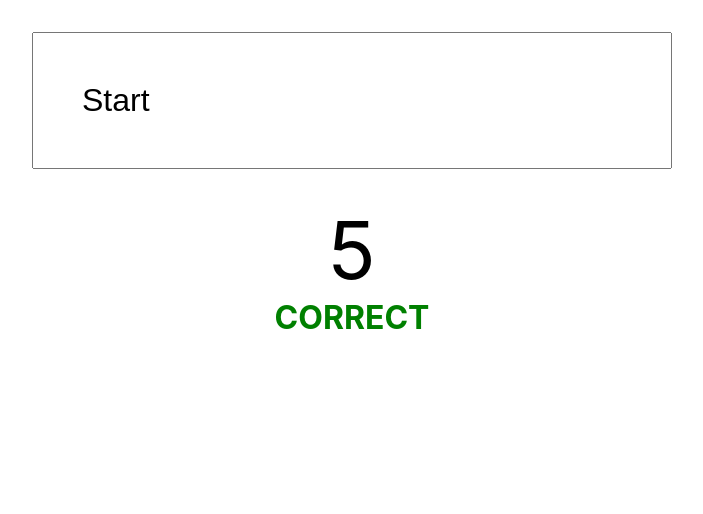
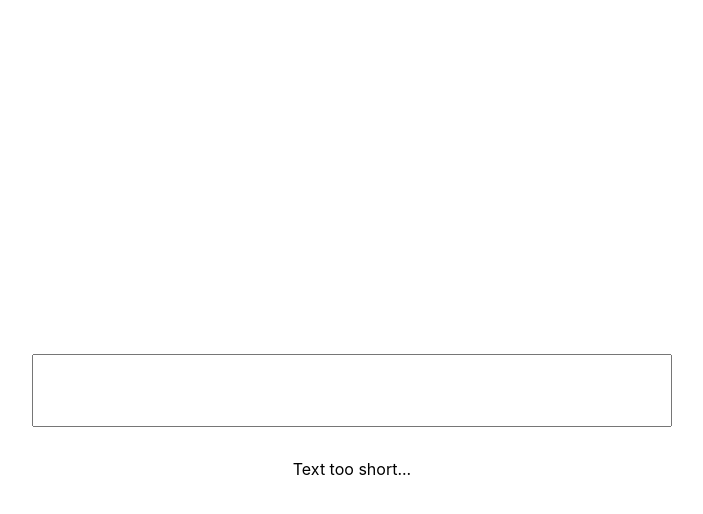
Before and after one commit to bmckenzie93/react-basics-2, a React (Create React App) app: page / in a window 1280 px wide. Shown: the top 514 px of the page, without its empty margins (288-991 px from the left). Built offline with nearby package versions, Linux system fonts and the light colour scheme.

Commit message:
app completed

```diff
--- a/src/App.css
+++ b/src/App.css
@@ -2,11 +2,11 @@
   text-align: center;
 }
 
-.Input {
+.input {
   margin: 2rem auto;
   display: block;
   min-width: 50%;
-  padding: 3rem;
+  padding: 1rem 3rem;
   font-size: 2rem;
 }
 
--- a/src/App.js
+++ b/src/App.js
@@ -1,53 +1,50 @@
-import React, { Component } from 'react'
-import Input from './components/Input'
-import Validation from './components/Validation'
-import Char from './components/Char'
-import '../src/App.css'
+import React, { Component } from 'react';
+import './App.css';
+import Validation from './components/Validation/Validation'
+import Char from './components/Char/Char'
+
+
 
 export default class App extends Component {
   state = {
-    inputValue: 'Start',
-    inputLength: 5,
-    charArr: null
+    userInput: ''
   }
 
-  getLengthHandler = (e) => {
-    const input = e.target.value;
-    const length = e.target.value.length;
-
-    // state charArr gets filled up when i type
-    const chars = e.target.value.split('');
-
-    this.setState({
-      inputValue: input,
-      inputLength: length,
-      charArr: chars
-    })
+  changeHandler = (e) => {
+    this.setState({userInput: e.target.value});
   }
 
+  deleteHandler = ( index ) => {
+    const currentText = this.state.userInput.split('');
+    currentText.splice(index, 1);
+    const updatedText = currentText.join('');
+
+    this.setState({userInput: updatedText});
+  }
+
+
   render() {
-    let characters = null;
+    const charList = this.state.userInput.split('').map((char, index) => {
+      return <Char
+      char={char}
+      index={index}
+      key={index}
+      delClick={() => this.deleteHandler(index)} />
+    })
 
-    if(this.state.charArr) {
-      characters = (
-        <div>
-          {this.state.charArr.map((char, index) => {
-            return <Char char={char} index={index} />
-          })}
-        </div>
-      )
-    }
     return (
-      <div>
-        <Input
-          currentLength={this.state.inputLength}
-          getLength={this.getLengthHandler}
-          value={this.state.inputValue} />
+      <div style={{display: 'flex', flexDirection: 'column', justifyContent: 'center', alignItems: 'center', height: '100vh'}}>
+        <input className="input"
+        type="text"
+        onChange={this.changeHandler}
+        value={this.state.userInput} />
 
-        <Validation length={this.state.inputLength} charArr={this.state.charArr} />
+        <p style={{fontSize:'1.5rem'}}>{this.state.userInput}</p>
 
-        {characters}
+        <Validation textLength={this.state.userInput.length} />
+
+        <div>{charList}</div>
       </div>
-    )
+    );
   }
 }
--- a/src/components/Char.js
+++ /dev/null
@@ -1,9 +0,0 @@
-import React from 'react'
-
-export default function Char(props) {
-  return (
-    <div className="Char">
-      <p>{props.char} <span>{props.index}</span></p>
-    </div>
-  )
-}
--- /dev/null
+++ b/src/components/Char/Char.js
@@ -0,0 +1,11 @@
+import React from 'react'
+
+const char = (props) => {
+  return(
+    <div className="Char" onClick={props.delClick}>
+      {props.char}
+    </div>
+  )
+}
+
+export default char;
--- a/src/components/Input.js
+++ /dev/null
@@ -1,13 +0,0 @@
-import React from 'react'
-
-export default function Input(props) {
-  return (
-    <div>
-      <input type="text"
-        className="Input"
-        value={props.value}
-        onChange={props.getLength} />
-      <p style={{textAlign: 'center', fontSize: '5rem'}}>{props.currentLength}</p>
-    </div>
-  )
-}
--- a/src/components/Validation.js
+++ /dev/null
@@ -1,23 +0,0 @@
-import React from 'react'
-
-export default function Validation(props) {
-  const length = props.length;
-  let answer = null;
-
-  if(length < 4) {
-    answer = <div className="Validation">
-                <h1>Text Too Short...</h1>
-              </div>
-
-  } else if (length > 6) {
-    answer = <div className="Validation">
-                <h1>Text Too Long...</h1>
-              </div>
-  } else {
-    answer = <div className="Validation">
-                <h1 style = {{ color: 'green' }}>CORRECT</h1>
-              </div>
-  }
-
-  return answer;
-}
--- /dev/null
+++ b/src/components/Validation/Validation.js
@@ -0,0 +1,18 @@
+import React from 'react'
+
+const validation = (props) => {
+  const textLength = props.textLength;
+  let validationMessage = 'Text long enough!';
+
+  if(textLength < 5) {
+    validationMessage = 'Text too short...'
+  }
+
+  return(
+    <div>
+      <p>{validationMessage}</p>
+    </div>
+  )
+}
+
+export default validation;
```
